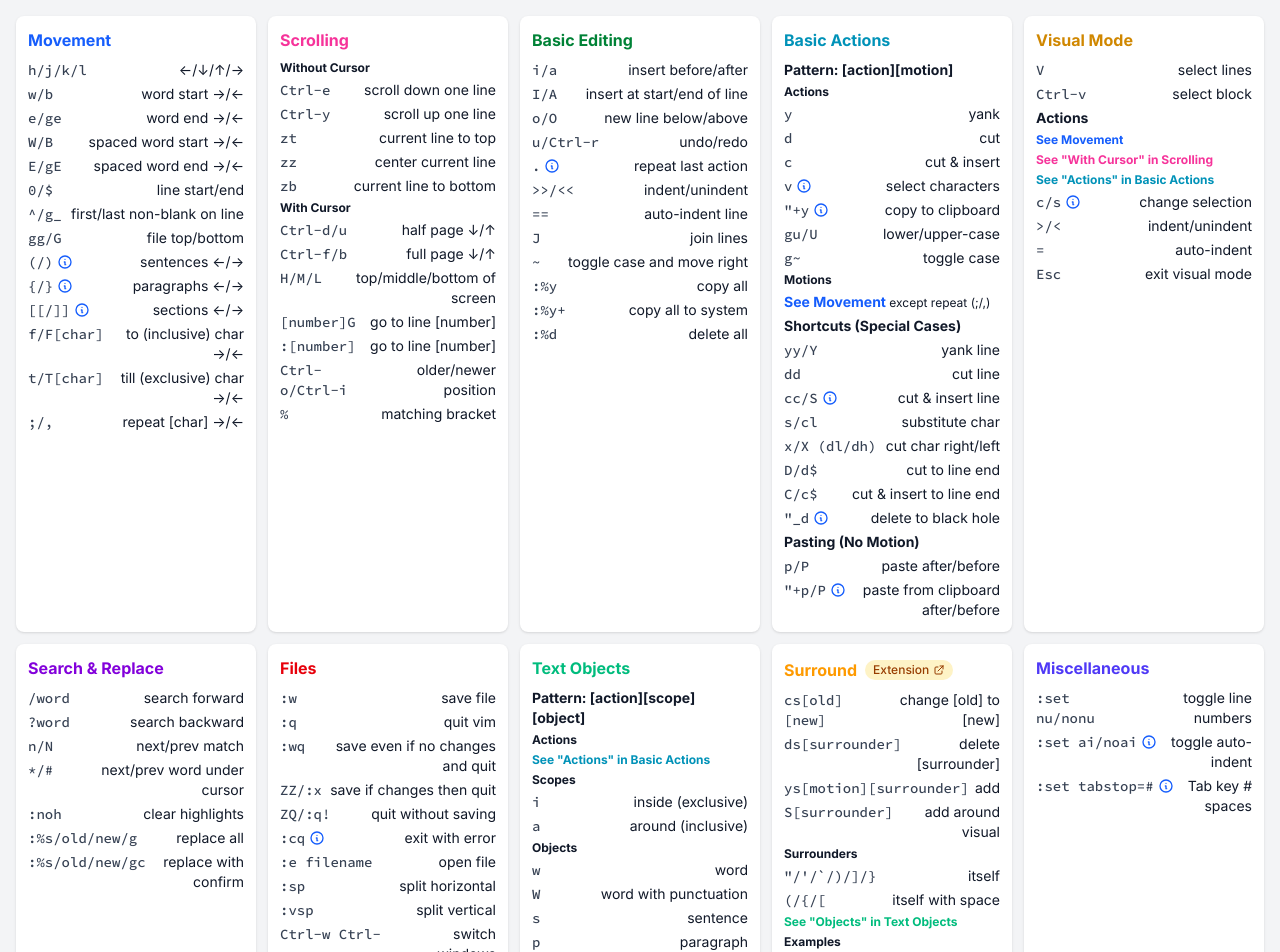
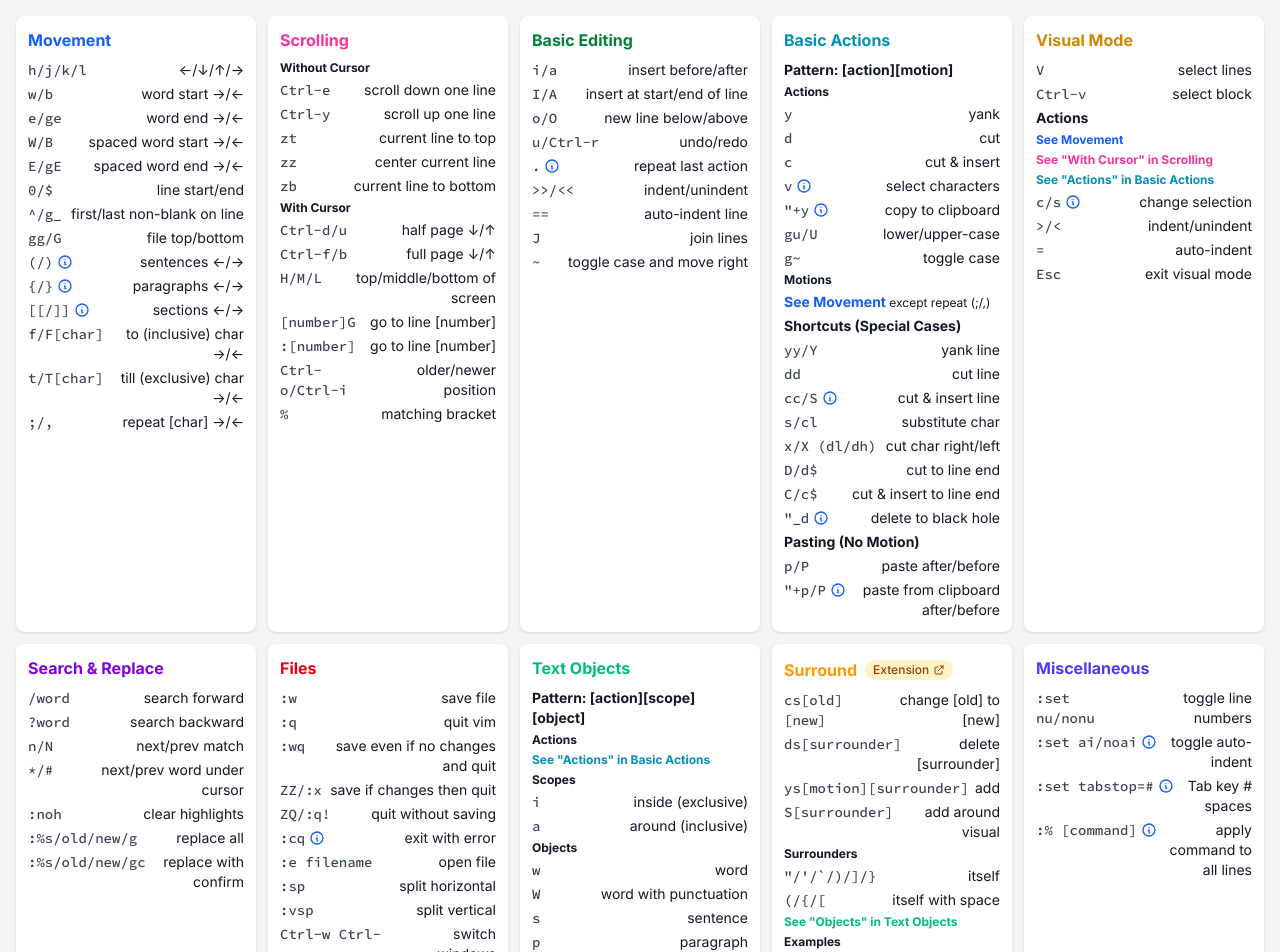
Before and after one commit to Noitidart/vim-cheats, a Next.js app: page / in a window 1280 px wide. Shown: the top 952 px of the page. Built offline with nearby package versions, Linux system fonts and the light colour scheme.

Commit message:
Move copy all to a misc range

```diff
--- a/pages/index.tsx
+++ b/pages/index.tsx
@@ -132,10 +132,7 @@ const sections: Section[] = [
       ['>>/<<', 'indent/unindent'],
       ['==', 'auto-indent line'],
       ['J', 'join lines'],
-      ['~', 'toggle case and move right'],
-      [':%y', 'copy all'],
-      [':%y+', 'copy all to system'],
-      [':%d', 'delete all']
+      ['~', 'toggle case and move right']
     ]
   },
   {
@@ -512,6 +509,25 @@ const sections: Section[] = [
             'Also sets indent width for <kbd>>></kbd> and <kbd><<</kbd> (<kbd>><</kbd> and <kbd><</kbd> in visual mode) operations unless explicitly configured with <kbd>:set shiftwidth=#</kbd>'
           ]
         }
+      ],
+      [
+        ':% [command]',
+        'apply command to all lines',
+        {
+          tooltip: [
+            '<kbd>%</kbd> is a range that means "all lines in the file"',
+            ['Common uses:', { bulleted: false, bolded: true }],
+            '<kbd>:%y</kbd> - copy all lines',
+            '<kbd>:%y+</kbd> - copy all lines to system clipboard',
+            '<kbd>:%d</kbd> - delete all lines',
+            '<kbd>:%s/old/new/g</kbd> - replace all occurrences',
+            ['Other ranges:', { bulleted: false, bolded: true }],
+            '<kbd>:.</kbd> - current line only',
+            '<kbd>:$</kbd> - last line',
+            '<kbd>:1,10</kbd> - lines 1 to 10',
+            '<kbd>:.,+5</kbd> - current line plus next 5'
+          ]
+        }
       ]
     ]
   }
```
